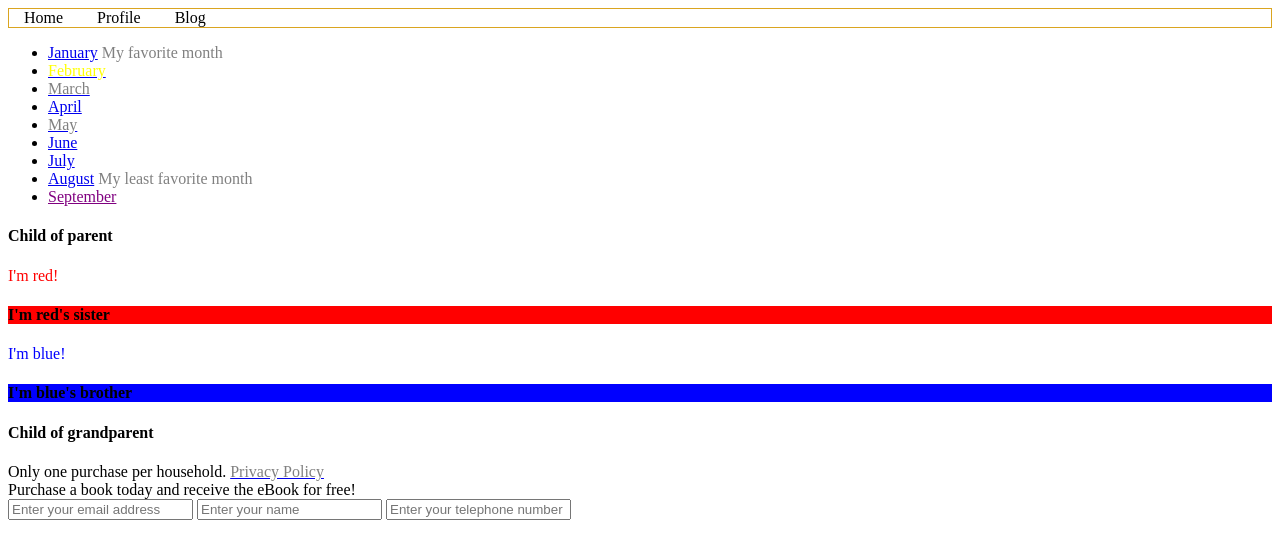
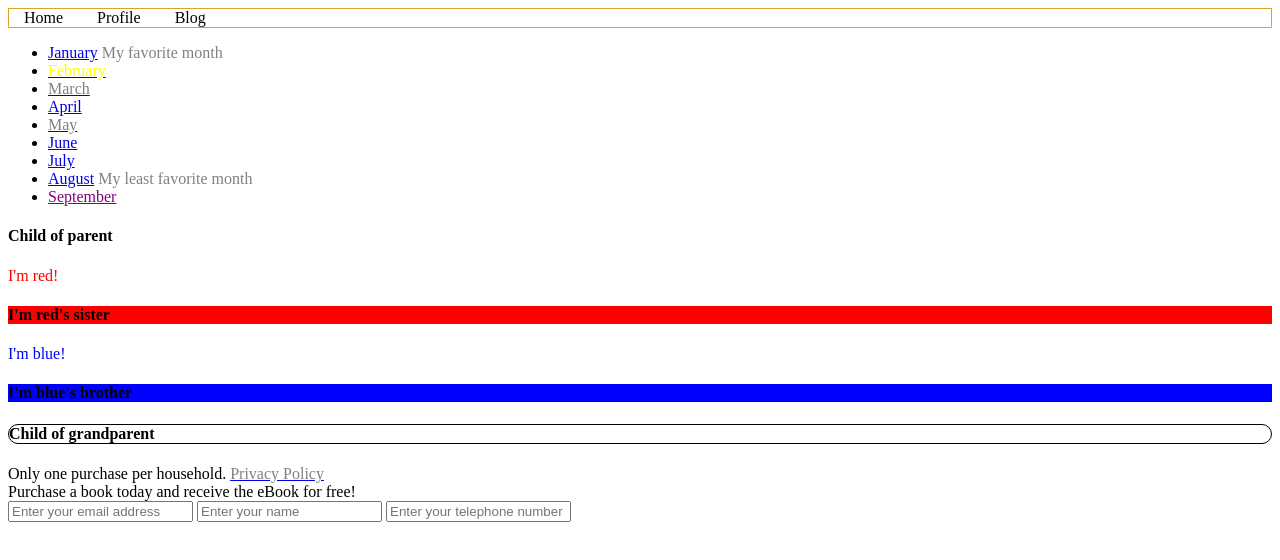
Before and after one commit to stitchelle/CSS-Selectors, a plain HTML site: page index.html in a window 1280 px wide. Drawn offline with Linux system fonts and the light colour scheme.

Commit message:
put rounded border on child of grandparent

```diff
--- a/main.css
+++ b/main.css
@@ -42,3 +42,9 @@ a.disabled {
 .parent div h4 +div +h4{
     background-color: blue;
 }
+
+.grandparent > h4 {
+    border-style: solid;
+    border-width: 1px;
+    border-radius: 25px;
+}
```
